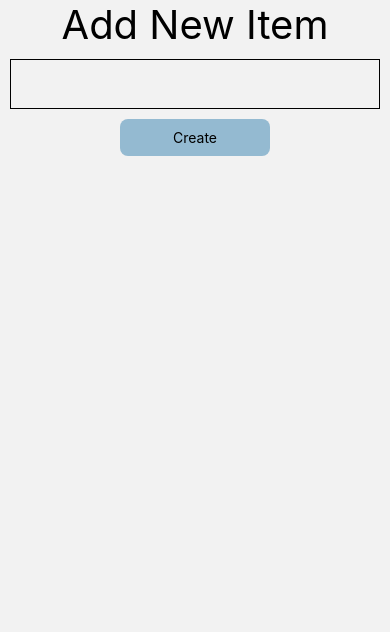
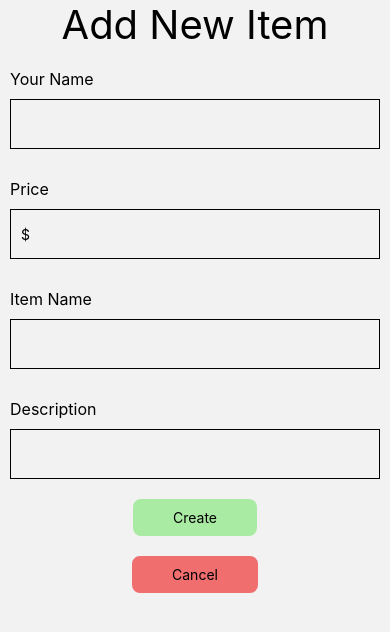
Before and after one commit to andrewctam/online-store, a React Native app in the folder frontend/: screen /SellScreen in a window 390 px wide. Shown: the top 632 px of the page. Built offline with nearby package versions, Linux system fonts and the light colour scheme; no server answers.

Commit message:
Add more item fields

```diff
--- a/frontend/App.tsx
+++ b/frontend/App.tsx
@@ -20,10 +20,6 @@ export default function App() {
           component={HomeScreen}
         />
         <Stack.Screen
-          name="CartScreen"
-          component={CartScreen}
-        />
-        <Stack.Screen
           name="SellScreen"
           component={SellScreen}
         />
--- a/frontend/src/cart-screen/cart-screen.tsx
+++ /dev/null
@@ -1,24 +0,0 @@
-import { StyleSheet, Text, View } from "react-native";
-import Layout from "../shared/layout";
-
-const CartScreen = () => {
-    return (
-        <Layout>
-            <Text style={styles.title}>Cart</Text>
-        </Layout>
-    )
-}
-
-const styles = StyleSheet.create({
-    button: {
-        width: 100,
-        height: 20
-    },
-    title: {
-        fontSize: 40,
-        textAlign: "center"
-    },
-})
-
-
-export default CartScreen;
--- a/frontend/src/home-screen/home-screen.tsx
+++ b/frontend/src/home-screen/home-screen.tsx
@@ -1,5 +1,5 @@
 import { Pressable, ScrollView, StyleSheet, Text } from "react-native";
-import { useNavigation } from '@react-navigation/native';
+import { useIsFocused, useNavigation } from '@react-navigation/native';
 import { useEffect, useState } from "react";
 import { API_URL } from "../../constants";
 import Layout from "../shared/layout";
@@ -11,6 +11,7 @@ import { ItemBody } from "../../types";
 const HomeScreen = () => {
     const [items, setItems] = useState<ItemBody[]>([]);
     const navigation = useNavigation();
+    const isFocused = useIsFocused();
 
     useEffect(() => {
         const getItems = async () => {
@@ -23,7 +24,7 @@ const HomeScreen = () => {
         }
 
         getItems();
-    }, [])
+    }, [isFocused])
 
     return (
         <Layout>
@@ -42,7 +43,7 @@ const HomeScreen = () => {
                 {items?.map((item, i) => (
                     <Item
                         key={i}
-                        name={item.name}
+                        {...item}
                     />
                 ))}
             </ScrollView>
@@ -60,9 +61,8 @@ const styles = StyleSheet.create({
         textAlign: "center"
     },
     button: {
-        width: 150,
-        height: 50,
-        padding: 10,
+        paddingHorizontal: 40,
+        paddingVertical: 10,
         marginLeft: "auto",
         marginRight: "auto",
         flex: 1,
--- a/frontend/src/home-screen/item.tsx
+++ b/frontend/src/home-screen/item.tsx
@@ -1,13 +1,13 @@
 import { StyleSheet, Text, View } from "react-native";
+import { ItemBody } from "../../types";
 
-interface ItemProps {
-    name: string
-}
-
-const Item = (props: ItemProps) => {
+const Item = (props: ItemBody) => {
     return (
         <View style={styles.container}>
+            <Text>{props.seller}</Text>
             <Text>{props.name}</Text>
+            <Text>{props.description}</Text>
+            <Text>{props.price}</Text>
         </View>
     )
 }
@@ -18,7 +18,6 @@ const styles = StyleSheet.create({
         margin: 8,
         padding: 8,
         borderRadius: 4
-
     }
 })
 
--- /dev/null
+++ b/frontend/src/sell-screen/field-input.tsx
@@ -0,0 +1,45 @@
+import { StyleSheet, Text, TextInput } from "react-native"
+
+interface InputProps {
+    label: string
+    value: string
+    setValue: (s: string) => void
+    numberInput?: boolean
+}
+
+const FieldInput = (props: InputProps) => {
+
+    return (
+        <>
+            <Text style={styles.label}>
+                {props.label}
+            </Text>
+
+            <TextInput
+                style={styles.input}
+                value={props.value}
+                onChangeText={props.setValue}
+                keyboardType={props.numberInput ? "numeric" : "default"}
+            />
+        </>
+    )
+}
+
+
+const styles = StyleSheet.create({
+    label: {
+        fontSize: 16,
+        marginLeft: 10,
+        marginTop: 20,
+    },
+    input: {
+        height: 50,
+        margin: 10,
+        padding: 10,
+        borderColor: "black",
+        borderWidth: 1
+    },
+
+})
+
+export default FieldInput;
--- a/frontend/src/sell-screen/sell-screen.tsx
+++ b/frontend/src/sell-screen/sell-screen.tsx
@@ -3,12 +3,18 @@ import { API_URL } from "../../constants";
 import { useNavigation } from "@react-navigation/native";
 import Layout from "../shared/layout";
 import { useState } from "react";
+import FieldInput from "./field-input";
 
 const SellScreen = () => {
+    const [sellerName, setSellerName] = useState("");
+    const [price, setPrice] = useState("$");
     const [itemName, setItemName] = useState("");
+    const [itemDescription, setItemDescription] = useState("");
+
     const navigate = useNavigation();
+
     const createItem = async () => {
-        if (itemName.length === 0) {
+        if (itemName.length === 0 || sellerName.length === 0 || price.length === 0 || itemDescription.length === 0) {
             return;
         }
 
@@ -18,28 +24,56 @@ const SellScreen = () => {
                 "Content-Type": "application/json",
             },
             body: JSON.stringify({
-                name: itemName
+                seller: sellerName,
+                name: itemName,
+                description: itemDescription
             })
         }).then(() => navigate.navigate("HomeScreen"))
-          .catch(err => console.log(err));
+            .catch(err => console.log(err));
     }
 
     return (
         <Layout>
             <Text style={styles.title}>Add New Item</Text>
 
-            <TextInput
-                style={styles.input}
+            <FieldInput
+                label="Your Name"
+                value={sellerName}
+                setValue={setSellerName}
+            />
+            <FieldInput
+                label="Price"
+                value={price}
+                setValue={setPrice}
+                numberInput
+            />
+            <FieldInput
+                label="Item Name"
                 value={itemName}
-                onChangeText={setItemName}
+                setValue={setItemName}
+            />
+            <FieldInput
+                label="Description"
+                value={itemDescription}
+                setValue={setItemDescription}
             />
 
+
             <Pressable
-                style={styles.button}
+                style={[styles.button, { "backgroundColor": "#a9eba2" }]}
                 onPress={createItem}
             >
                 <Text>Create</Text>
             </Pressable>
+
+            <Pressable
+                style={[styles.button, { "backgroundColor": "#f06e6e" }]}
+                onPress={() => navigate.navigate("HomeScreen")}
+            >
+                <Text>Cancel</Text>
+            </Pressable>
+
+
         </Layout>
     )
 }
@@ -49,25 +83,16 @@ const styles = StyleSheet.create({
         fontSize: 40,
         textAlign: "center"
     },
-    input: {
-        height: 50,
+    button: {
+        paddingHorizontal: 40,
+        paddingVertical: 10,
         margin: 10,
-        padding: 10,
-        borderColor: "black",
-        borderWidth: 1
-    },
-    button: {
-        width: 150,
-        height: 50,
-        padding: 10,
         marginLeft: "auto",
         marginRight: "auto",
         flex: 1,
         alignItems: "center",
         justifyContent: "center",
         borderRadius: 8,
-        backgroundColor: "#94bad1"
-
     }
 })
 
--- a/frontend/src/shared/layout.tsx
+++ b/frontend/src/shared/layout.tsx
@@ -1,19 +1,26 @@
-import { SafeAreaView, ScrollView, StyleSheet } from "react-native"
+import { SafeAreaView, ScrollView, StyleSheet, View } from "react-native"
 
 interface LayoutProps {
     children: React.ReactNode
 }
 const Layout = (props: LayoutProps) => {
     return (
-        <SafeAreaView style={styles.body}>
-            <ScrollView>
-                {props.children}
-            </ScrollView>
-        </SafeAreaView>
+        <View style={styles.container}>
+            <SafeAreaView style={styles.body}>
+                <ScrollView>
+                    {props.children}
+                </ScrollView>
+            </SafeAreaView>
+        </View>
     )
 }
 
 const styles = StyleSheet.create({
+    container: {
+        width: "100%",
+        height: "100%",
+
+    },
     body: {
         width: "100%",
         height: "100%",
--- a/frontend/types.ts
+++ b/frontend/types.ts
@@ -1,3 +1,6 @@
 export interface ItemBody {
     name: string
+    price: string
+    seller: string
+    description: string
 }
```
Also changed, not shown: 1 other file (tests, documents, lock files or other folders).
